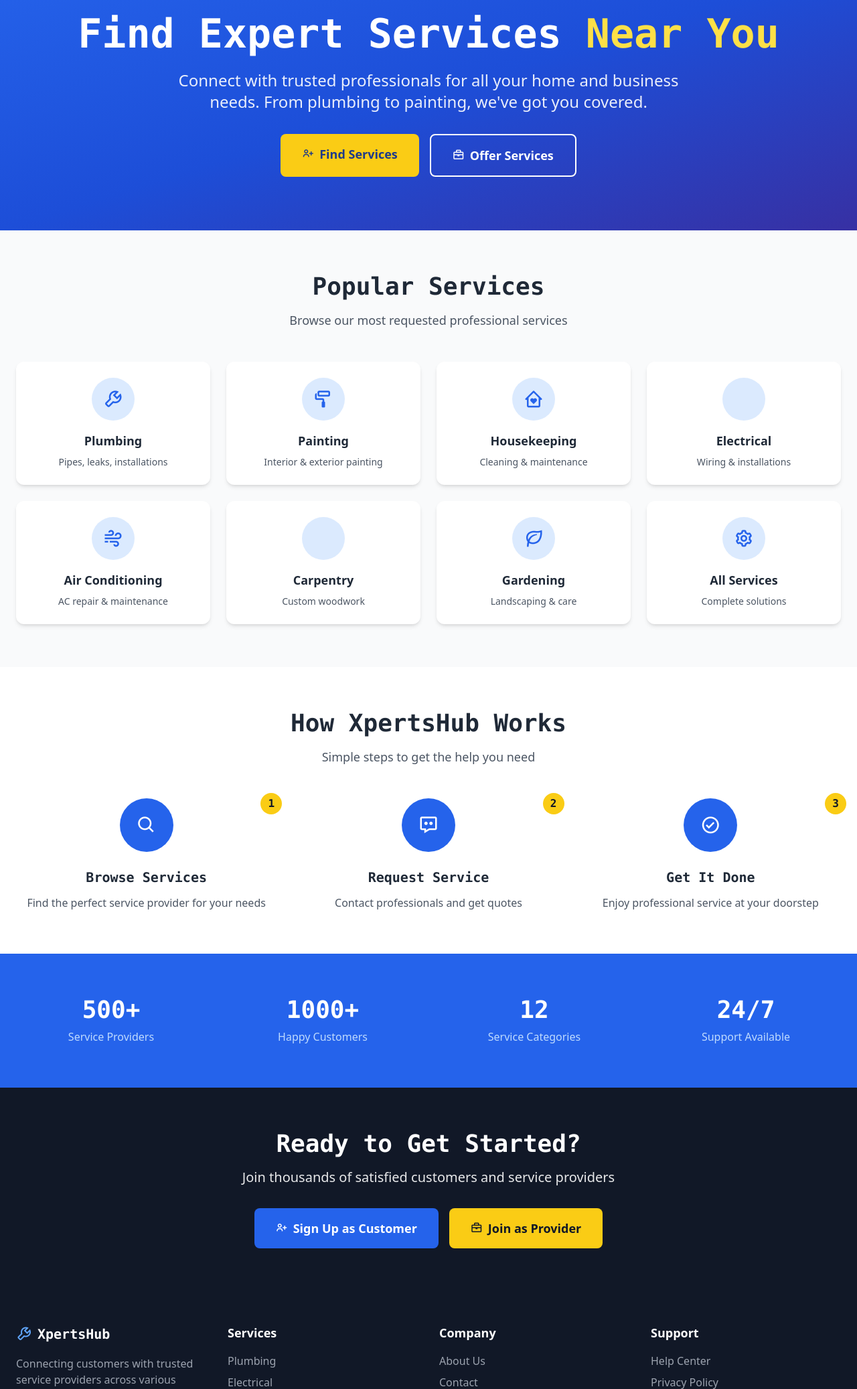
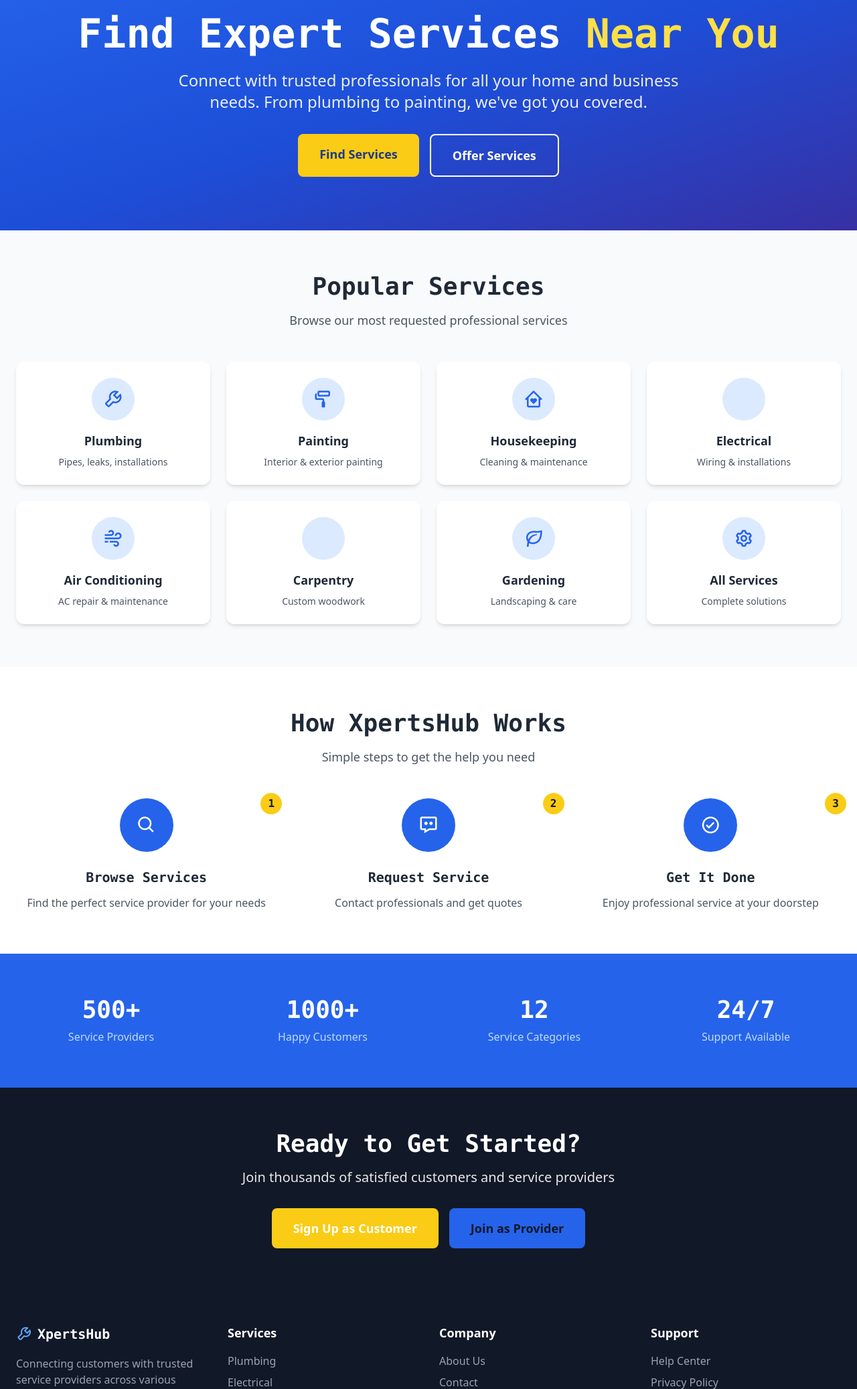
Before and after one commit to johneliud/xpertshub, a Django app: page / in a window 1280 px wide. Shown: the part 132-2206 px from the top of the page at 67% size. Run offline with Django 5.2, Linux system fonts and the light colour scheme; some libraries are stand-ins or nearby versions.

Commit message:
style: adjust call-to-action button colors and remove icons
Swap color schemes between hero and CTA section buttons for better visual hierarchy, and remove icons to maintain design simplicity across promotional sections.

```diff
--- a/xpertshub_app/templates/xpertshub_app/home.html
+++ b/xpertshub_app/templates/xpertshub_app/home.html
@@ -13,10 +13,10 @@
     </p>
     <div class="flex flex-col sm:flex-row gap-4 justify-center">
       <a href="{% url 'customer_register' %}" class="bg-yellow-400 text-blue-900 px-8 py-4 rounded-lg font-semibold text-lg hover:bg-yellow-300 transition-colors">
-        <i class='bx bx-user-plus mr-2'></i>Find Services
+        Find Services
       </a>
       <a href="{% url 'company_register' %}" class="border-2 border-white text-white px-8 py-4 rounded-lg font-semibold text-lg hover:bg-white hover:text-blue-900 transition-colors">
-        <i class='bx bx-briefcase mr-2'></i>Offer Services
+        Offer Services
       </a>
     </div>
   </div>
@@ -77,11 +77,11 @@
     <h2 class="font-mono text-4xl font-bold mb-4">Ready to Get Started?</h2>
     <p class="text-xl mb-8 opacity-90">Join thousands of satisfied customers and service providers</p>
     <div class="flex flex-col sm:flex-row gap-4 justify-center">
-      <a href="{% url 'customer_register' %}" class="bg-blue-600 text-white px-8 py-4 rounded-lg font-semibold text-lg hover:bg-blue-700 transition-colors">
-        <i class='bx bx-user-plus mr-2'></i>Sign Up as Customer
+      <a href="{% url 'customer_register' %}" class="bg-yellow-400 text-white px-8 py-4 rounded-lg font-semibold text-lg hover:bg-yellow-300 transition-colors">
+        Sign Up as Customer
       </a>
-      <a href="{% url 'company_register' %}" class="bg-yellow-400 text-gray-900 px-8 py-4 rounded-lg font-semibold text-lg hover:bg-yellow-300 transition-colors">
-        <i class='bx bx-briefcase mr-2'></i>Join as Provider
+      <a href="{% url 'company_register' %}" class="bg-blue-600 text-gray-900 px-8 py-4 rounded-lg font-semibold text-lg hover:bg-blue-700 transition-colors">
+        Join as Provider
       </a>
     </div>
   </div>
```
